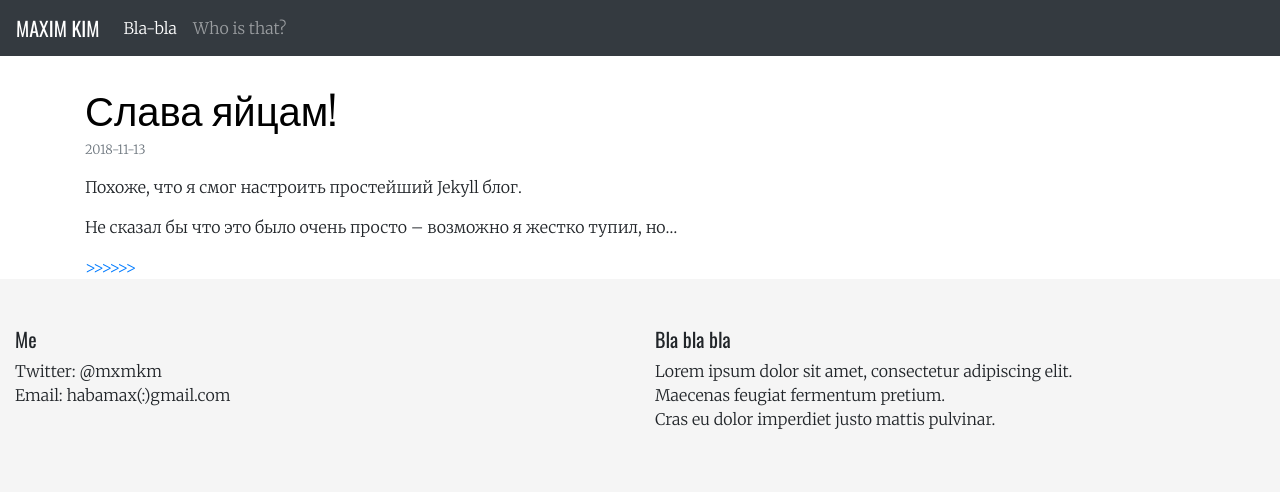
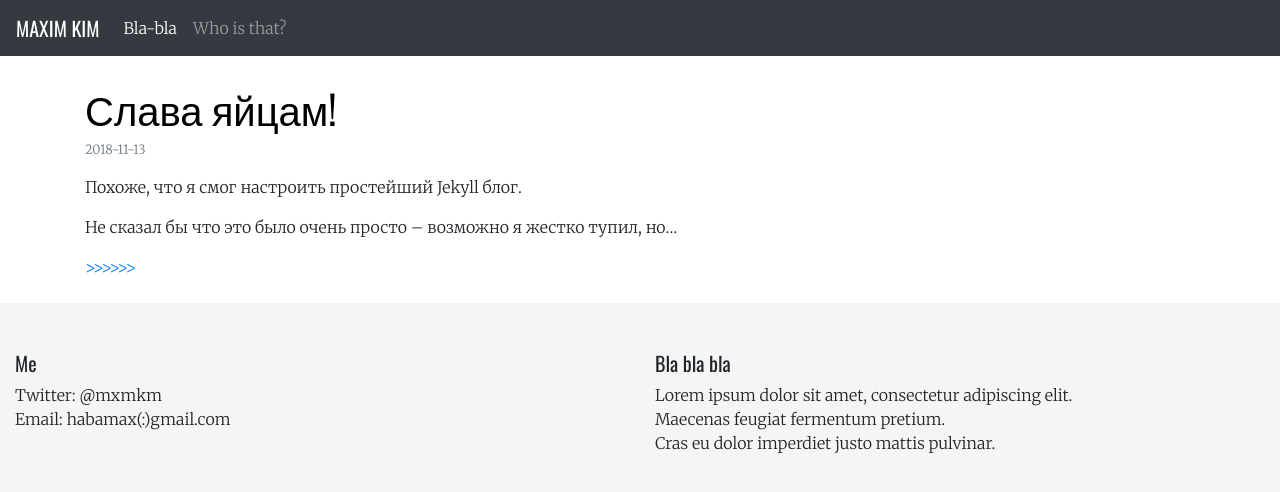
Before and after one commit to habamax/habamax.github.io, a Jekyll site: the page built from index.html, in a window 1280 px wide. Shown: the top 492 px of the page. Built offline with Jekyll 4.4.1, drawn with Linux system fonts in a browser that asks for light colours.

Commit message:
add some margin between main and footer

```diff
--- a/_includes/footer.html
+++ b/_includes/footer.html
@@ -1,4 +1,4 @@
-<footer class="container-fluid py-5">
+<footer class="container-fluid mt-4 py-5">
 	<div class="row">
 		<div class="col-6 col-md">
 			<h5>Me</h5>
```
